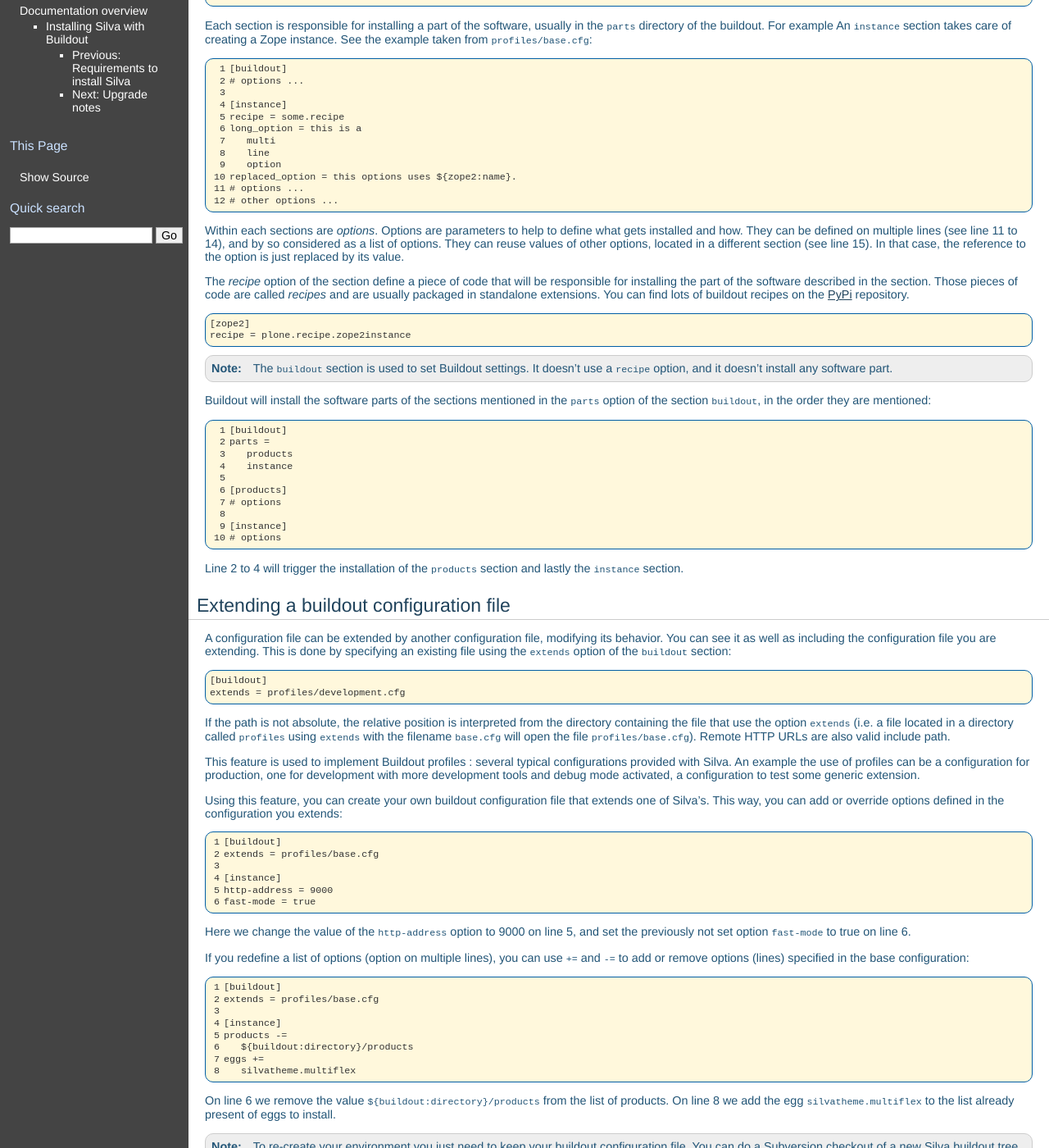
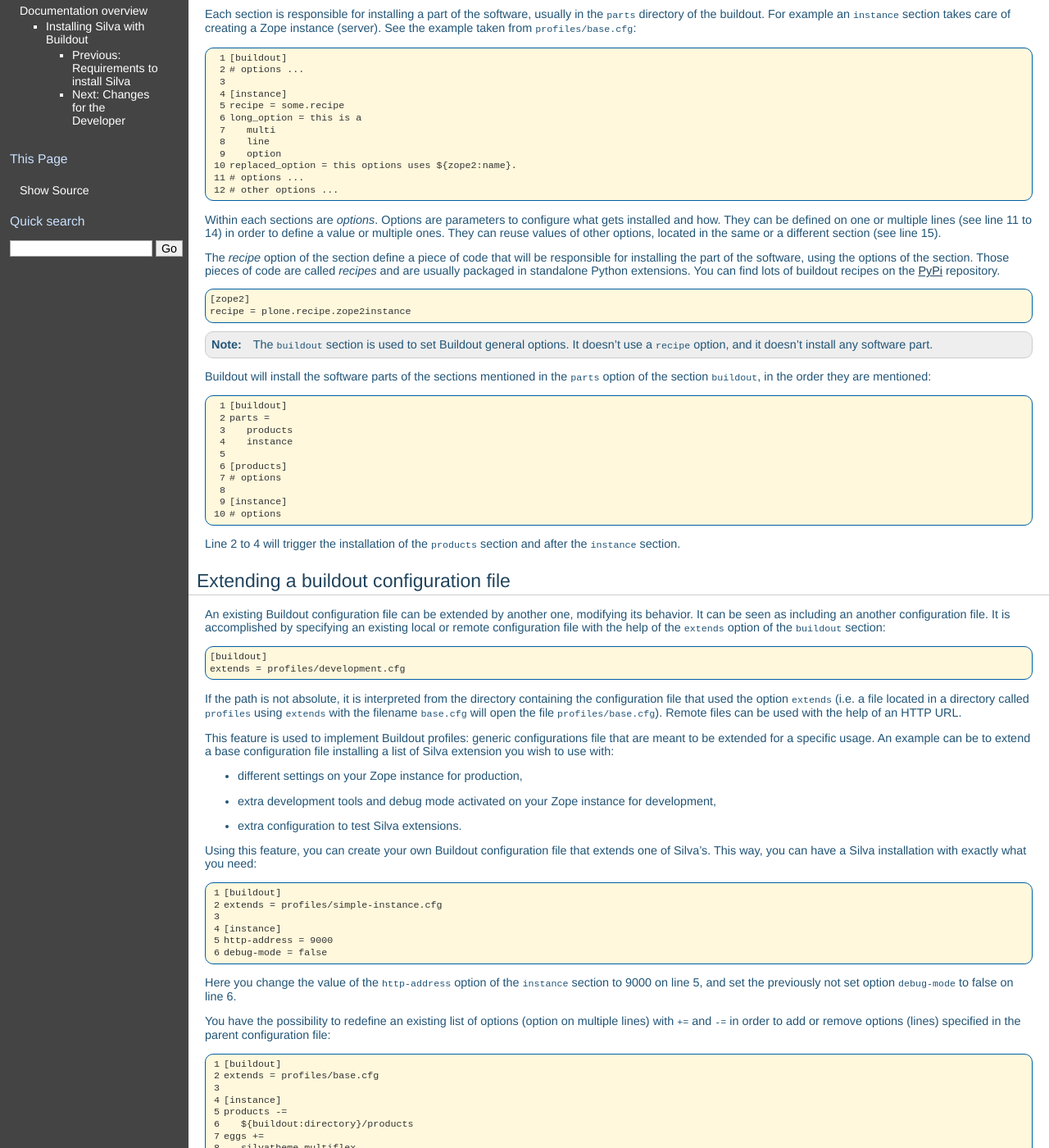
Before and after one commit to silvacms/documentation, a Sphinx documentation site: the page built from source/buildout/extending.rst, in a window 1280 px wide and 1400 px high, scrolled down 481 px. Shown: the whole window at 82% size. Built offline with Sphinx 7.4.7, drawn with Linux system fonts in a browser that asks for light colours; pages that are not in the unit, such as notebooks, are missing from menus; comment, search, counter and statistics services are not loaded; some of the changed text lies outside the part shown.

Commit message:
More improvements on the buildout configuration.

```diff
--- a/source/buildout.rst
+++ b/source/buildout.rst
@@ -174,17 +174,25 @@
    to test this before the migration might break your Silva site and
    make the upgrade fail.
 
-2. stop your Zope instance:
+   If you are a developer, you might want to consult the API changes
+   notes:
+
+   .. toctree::
+      :maxdepth: 2
+
+      changes/index
+
+2. Stop your Zope instance:
 
    .. code-block:: sh
 
       $ cd Silva
       $ ./bin/paster serve deploy.ini stop
 
-3. do a backup of your whole Buildout directory. Doing this will
+3. Do a backup of your whole Buildout directory. Doing this will
    permit you to restore your Silva site in case of problems,
 
-4. update the version of Silva you are running on the file-system:
+4. Update the version of Silva you are running on the file-system:
 
    - if you have an SVN checkout, you can switch to the new version by
      running ``svn switch`` in your Buildout directory. For instance
@@ -199,14 +207,14 @@
      Silva Buildout configuration using buildout's ``extends`` option,
      you need update this URL.
 
-5. re-run buildout to get the new version:
+5. Re-run buildout to get the new version:
 
    .. code-block:: sh
 
       $ cd Silva
       $ bin/buildout -v
 
-6. verify the :ref:`upgrade-notes`. If a note is available for the
+6. Verify the :ref:`upgrade-notes`. If a note is available for the
    version you are upgrading to, you need to follow them:
 
    .. toctree::
@@ -214,7 +222,7 @@
 
       buildout/upgrade
 
-7. if there is no upgrade note, restart your Zope instance, visit each
+7. If there is no upgrade note, restart your Zope instance, visit each
    Silva Root you have and access the *service extensions* in ZMI
    (*Zope Management Interface*)
    (``silvaroot-url/service_extensions/manage_extensions``), click on
--- a/source/buildout/extending.rst
+++ b/source/buildout/extending.rst
@@ -3,19 +3,18 @@
 Extending and customising your installation with Buildout
 =========================================================
 
-TODO: this
-
-You can additional configuration information in the ``buildout.cfg``
-file, or create your own default configuration to use in
-``buildout.cfg``.
+You can edit the ``buildout.cfg`` configuration file in order to
+install more Silva extensions in your installation, or deactivate
+default ones. Alternatively, you can create your own base
+configuration file to use with ``buildout.cfg``.
 
 .. contents::
 
 Buildout configuration file format
 ----------------------------------
 
-The ``buildout.cfg`` file follows a format like Windows INI files,
-using *sections*. For example a part looks like this:
+The ``buildout.cfg`` configuration file follows a format like Windows
+INI files, using *sections*. For example a section looks like this:
 
 .. code-block:: buildout
 
@@ -23,9 +22,9 @@
    # options ...
 
 Each section is responsible for installing a part of the software,
-usually in the ``parts`` directory of the buildout. For example An
-``instance`` section takes care of creating a Zope instance. See the
-example taken from ``profiles/base.cfg``:
+usually in the ``parts`` directory of the buildout. For example an
+``instance`` section takes care of creating a Zope instance
+(server). See the example taken from ``profiles/base.cfg``:
 
 .. code-block:: buildout
    :linenos:
@@ -43,18 +42,17 @@
    # options ...
    # other options ...
 
-Within each sections are *options*. Options are parameters to help to
-define what gets installed and how. They can be defined on multiple
-lines (see line 11 to 14), and by so considered as a list of
-options. They can reuse values of other options, located in a
-different section (see line 15). In that case, the reference to the
-option is just replaced by its value.
+Within each sections are *options*. Options are parameters to
+configure what gets installed and how. They can be defined on one or
+multiple lines (see line 11 to 14) in order to define a value or
+multiple ones. They can reuse values of other options, located in the
+same or a different section (see line 15).
 
 The *recipe* option of the section define a piece of code that will be
-responsible for installing the part of the software described in the
-section. Those pieces of code are called *recipes* and are usually
-packaged in standalone extensions. You can find lots of buildout
-recipes on the `PyPi`_ repository.
+responsible for installing the part of the software, using the options
+of the section. Those pieces of code are called *recipes* and are
+usually packaged in standalone Python extensions. You can find lots of
+buildout recipes on the `PyPi`_ repository.
 
 .. code-block:: buildout
 
@@ -63,9 +61,9 @@
 
 .. note::
 
-   The ``buildout`` section is used to set Buildout settings. It
-   doesn't use a ``recipe`` option, and it doesn't install any
-   software part.
+   The ``buildout`` section is used to set Buildout general
+   options. It doesn't use a ``recipe`` option, and it doesn't install
+   any software part.
 
 Buildout will install the software parts of the sections mentioned in
 the ``parts`` option of the section ``buildout``, in the order they
@@ -86,17 +84,17 @@
    # options
 
 Line 2 to 4 will trigger the installation of the ``products`` section
-and lastly the ``instance`` section.
+and after the ``instance`` section.
 
 
 Extending a buildout configuration file
 ---------------------------------------
 
-A configuration file can be extended by another configuration file,
-modifying its behavior. You can see it as well as including the
-configuration file you are extending. This is done by specifying an
-existing file using the ``extends`` option of the ``buildout``
-section:
+An existing Buildout configuration file can be extended by another
+one, modifying its behavior. It can be seen as including an another
+configuration file. It is accomplished by specifying an existing local
+or remote configuration file with the help of the ``extends`` option
+of the ``buildout`` section:
 
 .. code-block:: buildout
 
@@ -104,39 +102,46 @@
    extends = profiles/development.cfg
 
 
-If the path is not absolute, the relative position is
-interpreted from the directory containing the file that use the option
-``extends`` (i.e. a file located in a directory called ``profiles``
-using ``extends`` with the filename ``base.cfg`` will open the file
-``profiles/base.cfg``). Remote HTTP URLs are also valid include path.
+If the path is not absolute, it is interpreted from the directory
+containing the configuration file that used the option ``extends``
+(i.e. a file located in a directory called ``profiles`` using
+``extends`` with the filename ``base.cfg`` will open the file
+``profiles/base.cfg``). Remote files can be used with the help of an
+HTTP URL.
 
-This feature is used to implement Buildout profiles : several
-typical configurations provided with Silva. An example the use of profiles
-can be a configuration for production, one for development with more
-development tools and debug mode activated, a configuration to test
-some generic extension.
+This feature is used to implement Buildout profiles: generic
+configurations file that are meant to be extended for a specific
+usage. An example can be to extend a base configuration file
+installing a list of Silva extension you wish to use with:
 
-Using this feature, you can create your own buildout configuration
-file that extends one of Silva's. This way, you can add or override
-options defined in the configuration you extends:
+- different settings on your Zope instance for production,
+
+- extra development tools and debug mode activated on your Zope
+  instance for development,
+
+- extra configuration to test Silva extensions.
+
+Using this feature, you can create your own Buildout configuration
+file that extends one of Silva's. This way, you can have a Silva
+installation with exactly what you need:
 
 .. code-block:: buildout
    :linenos:
 
    [buildout]
-   extends = profiles/base.cfg
+   extends = profiles/simple-instance.cfg
 
    [instance]
    http-address = 9000
-   fast-mode = true
+   debug-mode = false
 
-Here we change the value of the ``http-address`` option to 9000 on
-line 5, and set the previously not set option ``fast-mode`` to true on
-line 6.
+Here you change the value of the ``http-address`` option of the
+``instance`` section to 9000 on line 5, and set the previously not set
+option ``debug-mode`` to false on line 6.
 
-If you redefine a list of options (option on multiple lines), you can
-use ``+=`` and ``-=`` to add or remove options (lines) specified in
-the base configuration:
+You have the possibility to redefine an existing list of options
+(option on multiple lines) with ``+=`` and ``-=`` in order to add or
+remove options (lines) specified in the parent configuration file:
 
 .. code-block:: buildout
    :linenos:
@@ -151,39 +156,39 @@
       silvatheme.multiflex
 
 
-On line 6 we remove the value ``${buildout:directory}/products`` from
-the list of products. On line 8 we add the egg
-``silvatheme.multiflex`` to the list already present of eggs to
+On line 6 we remove the directory ``${buildout:directory}/products``
+from the list of products. On line 8 we add the egg
+``silvatheme.multiflex`` to the existing list of extensions to
 install.
 
 .. note::
 
-   To re-create your environment you just need to keep your buildout
-   configuration file. You can do a Subversion checkout of a new Silva
-   buildout tree, put your ``buildout.cfg`` in that directory, run
-   ``python2.7 bootstrap.py`` and after ``./bin/buildout`` to
-   re-create exactly the same environment.
+   To re-create your Silva installation you just need to keep your
+   Buildout configuration file. You can do a Subversion checkout of a
+   new Silva Buildout, put your ``buildout.cfg`` in that directory,
+   run ``python2.7 bootstrap.py`` and after ``./bin/buildout`` to
+   re-create exactly the same installation.
 
 
-Default Silva buildout configuration files
+Default Silva Buildout configuration files
 ------------------------------------------
 
 A number of buildout configuration provided with Silva can be extended:
 
 - ``profiles/base.cfg``: base configuration for all Silva installation,
 
+- ``profiles/simple-instance.cfg``: base configuration for production. This
+  install a simple Zope instance with Silva in production mode.
+
 - ``profiles/development.cfg``: base configuration for development. Debug mode
   is activated, some extra debugging tools are installed.
-
-- ``profiles/simple-instance.cfg``: base configuration for production. This
-  install a simple Zope instance with Silva in production mode.
 
 Each of those configuration defines a section ``instance`` that will
 be responsible for creating a Zope instance with Silva. Modifying
 options in this section will affect your Zope and Silva installation.
 
-Adding new softwares to your setup
-----------------------------------
+Adding new software to your setup
+---------------------------------
 
 You can add packaged software to your setup which can come from either
 a tarball or a website, a Subversion server, or a Python egg.
@@ -359,7 +364,7 @@
 .. warning:: If you use a WSGI server, not all server configuration
   settings defined by the `zope2instance recipe`_ will work, as those
   settings apply to the Zope server which is not use in that kind of
-  setup. However, any setting related to zodb configuration for example
+  setup. However, any setting related to ZODB configuration for example
   stays valid.
 
 .. _PyPi: http://pypi.python.org/pypi
```
